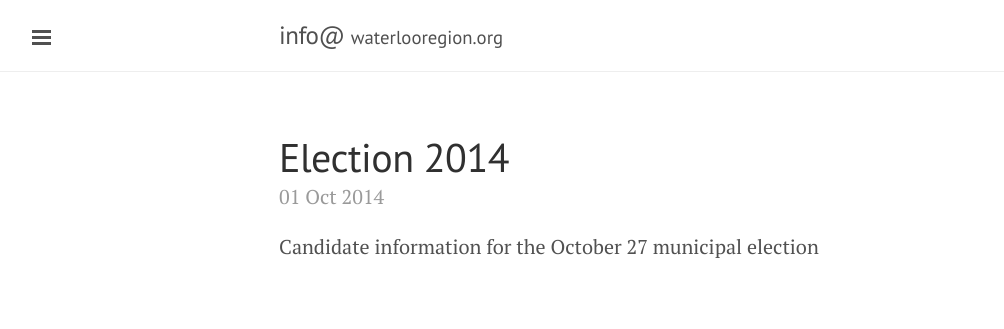
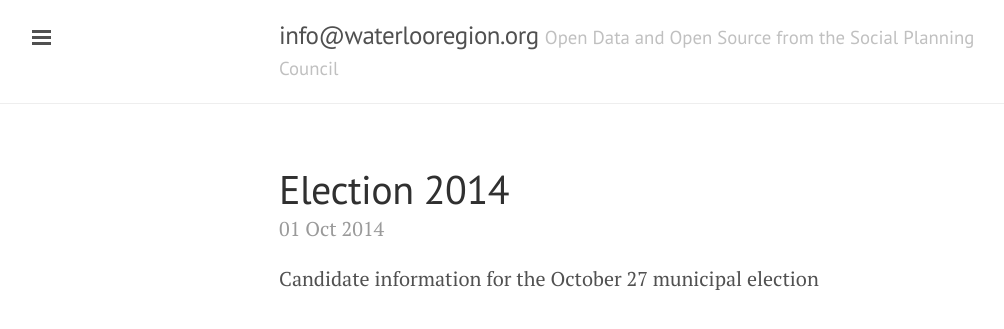
Before and after one commit to info-waterloo-region/info-waterloo-region.github.io, a Jekyll site: the page built from _posts/2014-10-01-election-2014.md, in a window 1280 px wide. Shown: the top 329 px of the page, without its empty margins (1-1005 px from the left). Built offline with Jekyll 4.4.1, drawn with Linux system fonts in a browser that asks for light colours; Markdown is read by kramdown in place of the engine named in the settings.

Commit message:
Fix tagline

```diff
--- a/_config.yml
+++ b/_config.yml
@@ -9,8 +9,8 @@ permalink:           pretty
 relative_permalinks: true
 
 # Setup
-title:               info@
-tagline:             <a href="http://waterlooregion.org">waterlooregion.org</a>
+title:               info@waterlooregion.org
+tagline:             "Open Data and Open Source from the Social Planning Council"
 description:         "Open Data and Open Source from the Social Planning Council"
 url:                 http://info.waterlooregion.org
 baseurl:             /
```
